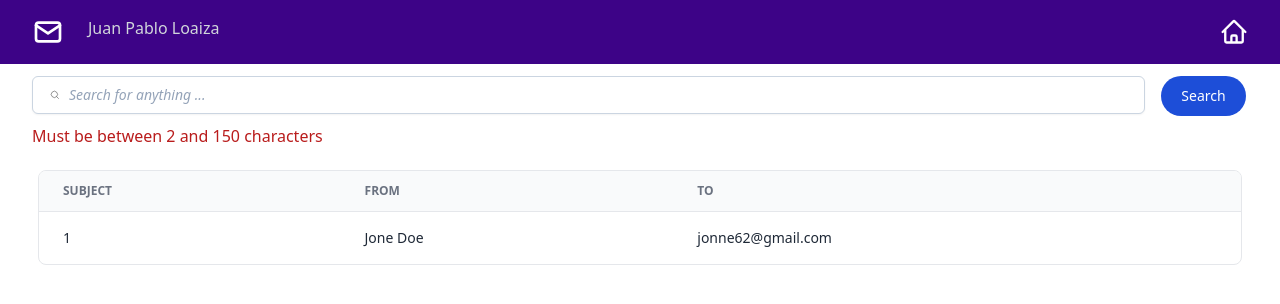
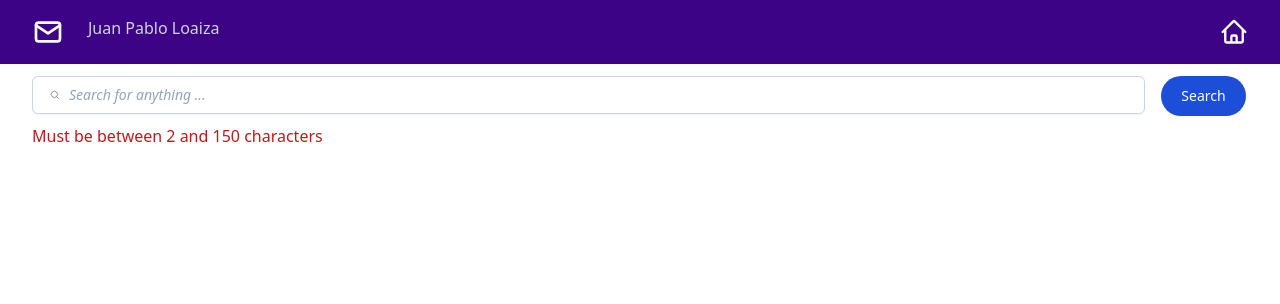
Before and after one commit to JuanPLoaizaC/mail_search, a Vue app in the folder Frontend/: page /mails in a window 1280 px wide. Shown: the top 304 px of the page. Built offline with nearby package versions, Linux system fonts and the light colour scheme.

Commit message:
Showing in the table the email's data

```diff
--- a/Frontend/src/components/Search.vue
+++ b/Frontend/src/components/Search.vue
@@ -2,13 +2,17 @@
 import { useEmailStore } from '../stores/emails';
 import { storeToRefs } from 'pinia';
 import { useGetData } from "@/composables/getData";
+import { useRouter } from "vue-router";
 
+const router = useRouter();
 const useEmail = useEmailStore();
-const { search } = storeToRefs(useEmail);
+let { search, emailsList } = storeToRefs(useEmail);
 const { getData } = useGetData();
 
 const searchData = async () => {
-  getData(search);
+  let data = await getData(search);
+  emailsList.value = data.emails;
+  router.push("/mails");
 };
 
 </script>
--- a/Frontend/src/composables/getData.js
+++ b/Frontend/src/composables/getData.js
@@ -4,7 +4,8 @@ export const useGetData = () => {
 
   const getData = async (info) => {
     let response = await axios.get(`http://localhost:8000/search?term=${info.value}`);
-    console.log(response);
+    let { data } = response;
+    return data;
   };
 
   return { getData };
--- a/Frontend/src/stores/emails.js
+++ b/Frontend/src/stores/emails.js
@@ -3,6 +3,7 @@ import { defineStore } from 'pinia';
 
 export const useEmailStore = defineStore('email', () => {
   const search = ref('');
+  const emailsList = ref([]);
 
-  return { search };
-})
+  return { search, emailsList };
+});
--- a/Frontend/src/views/EmailView.vue
+++ b/Frontend/src/views/EmailView.vue
@@ -1,15 +1,29 @@
 <script setup>
+import { useEmailStore } from '../stores/emails';
+import { storeToRefs } from 'pinia';
+import { useRouter } from "vue-router";
+
+const router = useRouter();
+const useEmail = useEmailStore();
+const { emailsList } = storeToRefs(useEmail);
+
 
 </script>
 
 <template>
-  <div class="flex flex-col pr-8 pl-8" style="margin-top: 1em;">
+  <div class="flex flex-col pr-8 pl-8 mt-1" v-if="emailsList.length > 0">
     <div class="overflow-x-auto">
       <div class="p-1.5 w-full inline-block align-middle">
         <div class="overflow-hidden border rounded-lg">
-          <table class="min-w-full divide-y divide-gray-200">
+          <table class="min-w-full divide-y divide-gray-200 mb-5">
             <thead class="bg-gray-50">
               <tr>
+                <th
+                  scope="col"
+                  class="px-6 py-3 text-xs font-bold text-left text-gray-500 uppercase"
+                >
+                  Date
+                </th>
                 <th
                   scope="col"
                   class="px-6 py-3 text-xs font-bold text-left text-gray-500 uppercase"
@@ -31,17 +45,18 @@
               </tr>
             </thead>
             <tbody class="divide-y divide-gray-200">
-              <tr class="hover:bg-slate-100" @click="chooseEmail()">
-                <td
-                  class="px-6 py-4 text-sm font-medium text-gray-800 whitespace-nowrap"
-                >
-                  1
+              <tr class="hover:bg-slate-100"  v-for="email in emailsList" :key="email.message_id">
+                <td class="px-6 py-4 text-sm font-medium text-gray-800 whitespace-nowrap">
+                  {{ email.date }}
+                </td>
+                <td class="px-6 py-4 text-sm font-medium text-gray-800 whitespace-nowrap">
+                  {{ email.subject }}
                 </td>
                 <td class="px-6 py-4 text-sm text-gray-800 whitespace-nowrap">
-                  Jone Doe
+                  {{ email.from }}
                 </td>
                 <td class="px-6 py-4 text-sm text-gray-800 whitespace-nowrap">
-                  jonne62@gmail.com
+                  {{ email.to }}
                 </td>
               </tr>
             </tbody>
```
